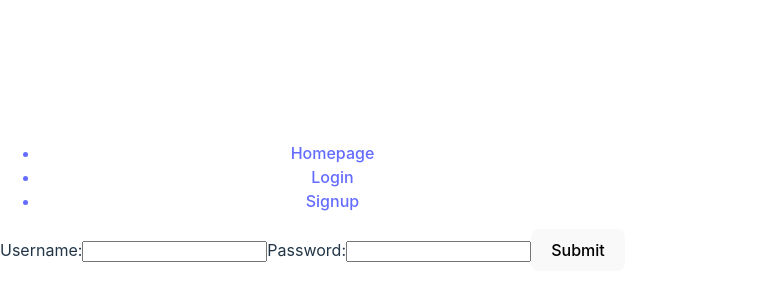
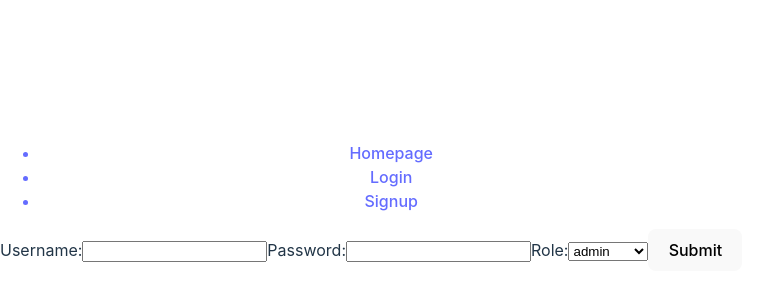
Before and after one commit to sedratiaziz/sadeed-frontend, a React (Vite) app: page /signup in a window 1280 px wide. Shown: the part 202-502 px from the top of the page, without its empty margins (0-784 px from the left). Built offline with nearby package versions, Linux system fonts and the light colour scheme.

Commit message:
enabled auth, and added conditional rendering

```diff
--- a/src/App.jsx
+++ b/src/App.jsx
@@ -20,15 +20,17 @@ function App() {
       <Navbar/>
       <Routes>
         {/* removed validation temporarily to develop the UI without limitations, un-comment it when done */}
-        <Route path="/" element={<Homepage/>} />
+        {/* <Route path="/" element={<Homepage/>} />
         <Route path="/concept-details" element={<ConceptDetails/>} />
         <Route path="/add-concept" element={<AddConcept/>} />
         <Route path="/signup" element={<Signup/>} />
-        <Route path="/login" element={<Login/>} />
+        <Route path="/login" element={<Login/>} /> */}
 
-        {/* <Route path="/" element={<ValidateIsLoggedIn><Homepage/></ValidateIsLoggedIn>}/>
+        <Route path="/" element={<ValidateIsLoggedIn><Homepage/></ValidateIsLoggedIn>}/>
+        <Route path="/concept-details" element={<ValidateIsLoggedIn><ConceptDetails/></ValidateIsLoggedIn>} />
+        <Route path="/add-concept" element={<ValidateIsLoggedIn><AddConcept/></ValidateIsLoggedIn>} />
         <Route path="/signup" element={<ValidateIsLoggedOut><Signup/></ValidateIsLoggedOut>}/>
-        <Route path="/login" element={<ValidateIsLoggedOut><Login/></ValidateIsLoggedOut>}/> */}
+        <Route path="/login" element={<ValidateIsLoggedOut><Login/></ValidateIsLoggedOut>}/>
       </Routes>
     </>
   )
--- a/src/pages/AddConcept.jsx
+++ b/src/pages/AddConcept.jsx
@@ -51,9 +51,10 @@ function AddConcept() {
     const navigate = useNavigate()
 
     let [formData, setFormData] = useState({
-        teamName: '',
+        title: '',
         managers: [],
         operationals: [],
+        description: '',
     })
 
     let [checkboxState, setCheckboxState] = useState([])
@@ -73,9 +74,10 @@ function AddConcept() {
 
     navigate('/')
     setFormData({
-        teamName: '',
+        title: '',
         managers: [],
         operationals: [],
+        description: '',
     })
 }
 
@@ -106,7 +108,7 @@ console.log(formData)
                         <Typography variant="h5" component="div">
                                 Title:
                         </Typography>
-                        <TextField required onChange={handleChange} name='teamName' value={formData.teamName} label="Your Concept's Title" variant="filled" />
+                        <TextField required onChange={handleChange} name='title' value={formData.title} label="Your Concept's Title" variant="filled" />
                     </Box>
 
                     <Box component="div" sx={{ display: 'flex', alignItems: 'center', justifyContent: 'space-around', p: 2, border: '1px dashed grey' }}>
@@ -135,7 +137,7 @@ console.log(formData)
                         <Typography variant="h5" component="div">
                                 Description:
                         </Typography>
-                        <TextField onChange={handleChange} name='teamName' value={formData.teamName} label="Description (optional)" variant="filled" />
+                        <TextField onChange={handleChange} name='description' value={formData.description} label="Description (optional)" variant="filled" />
                     </Box>
 
                     <Button type='submit' size='large' variant="contained"
--- a/src/pages/ConceptDetails.jsx
+++ b/src/pages/ConceptDetails.jsx
@@ -9,12 +9,18 @@ import Button from '@mui/material/Button';
 import FormGroup from '@mui/material/FormGroup';
 import FormControlLabel from '@mui/material/FormControlLabel';
 import Checkbox from '@mui/material/Checkbox';
+import { authContext } from '../context/AuthContext';
 
 function ConceptDetails() {
+    const {user} = useContext(authContext)
+
     let [status, setStatus] = useState(true)
     let [currentStatus, setCurrentStatus] = useState(true)
     let [voteCount, setVoteCount] = useState(0)
     let [voteResult, setVoteResult] = useState('')
+
+    let [approve, setApprove] = useState(false)
+    let [disApprove, setDisapprove] = useState(false)
 
     // dummy data for presentation:
   let [data, setData] = useState([
@@ -60,17 +66,26 @@ function ConceptDetails() {
   ])
 
 
-  const handleChange = ()=> {
-    setStatus(currentStatus => !currentStatus)
+//   const handleChange = ()=> {
+//     setStatus(currentStatus => !currentStatus)
 
-    if (status === true) {
-        setVoteCount(voteCount + 1)
+//     if (status === true) {
+//         setVoteCount(voteCount + 1)
+//     }
+
+//     console.log(status)
+//     console.log(voteCount)
+//   }
+
+const handleApprove = () => {
+    setApprove(true)
+    setDisapprove(false)
 }
 
-    console.log(status)
-    console.log(voteCount)
+const handleDisapprove = () => {
+    setDisapprove(true)
+    setApprove(false)
 }
-
 
 //  MUI
     const [anchorEl, setAnchorEl] = useState(null);
@@ -140,10 +155,21 @@ function ConceptDetails() {
 
             <Box component='div' sx={{ p: 2, border: '1px dashed grey' }}>
                 <Box component="div" sx={{ display: 'flex', alignItems: 'center', p: 2, border: '1px dashed grey' }}>
+                    { user.role === "admin" &&
                     <Typography variant="h2" component="div">
                         Team
                     </Typography>
+                    }
+
+                    { user.role === "manager" &&
+                    <Typography variant="h2" component="div">
+                        Decision
+                    </Typography>
+                    }
                 </Box>
+
+                <Box component="div" sx={{ display: 'flex', alignItems: 'center', justifyContent: 'space-around', p: 2, border: '1px dashed grey' }}>
+                    { user.role === "admin" &&
                     <Box component="div" sx={{ display: 'flex', alignItems: 'center', justifyContent: 'space-around', p: 2, border: '1px dashed grey' }}>
                     <Typography variant="h5" component="div">
                         Status: Approved
@@ -172,7 +198,9 @@ function ConceptDetails() {
                         horizontal: 'left',
                         }}
                     >
-                    {data2.map((oneData)=>
+
+                    {
+                        data2.map((oneData)=>
                             <MenuItem key={oneData.id} onClick={handleClose} sx={{paddingTop: '15px', paddingBottom: '15px'}}>
                                 <Typography sx={{fontWeight: 700}}>
                                     <Typography>
@@ -187,16 +215,17 @@ function ConceptDetails() {
                                 </Typography>
                             </MenuItem>
                     )}
+
                     </Menu>
-                    {/* <FormGroup sx={{display: 'flex', flexDirection: 'column'}}>
-                        {data2.map((oneData)=>
-                            <FormControlLabel key={oneData.id} control={<Checkbox onChange={handleChange} />} label={oneData.name} />
-                        )}
+                    </Box>
+                    }
 
-                        How to know if the input is checked or not
-                        How to know how MANY inputs are checked
+                    {user.role === "manager" &&
+                    <FormGroup sx={{display: 'flex', flexDirection: 'row'}}>
+                            <FormControlLabel control={<Checkbox onChange={handleApprove} checked={approve} />} label="Approve" />
+                            <FormControlLabel control={<Checkbox onChange={handleDisapprove} checked={disApprove} />} label="Disapprove" />
+                    </FormGroup> }
 
-                    </FormGroup> */}
                 </Box>
             </Box>
 
--- a/src/pages/Homepage.jsx
+++ b/src/pages/Homepage.jsx
@@ -3,8 +3,7 @@ import { authContext } from '../context/AuthContext'
 import { Link } from "react-router"
 import axios from 'axios'
 
-  // I currently commented line 7 since i disabled the login validatores in App.jsx, un-comment it when validators are re-enabled
-  // const {user} = useContext(authContext)
+
 
 import '../../public/styles/Homepage.css'
 
@@ -16,6 +15,8 @@ import Button from '@mui/material/Button';
 import Typography from '@mui/material/Typography';
 
 function Homepage() {
+
+  const {user} = useContext(authContext)
 
   // dummy data for presentation:
   let [data, setData] = useState([
@@ -51,7 +52,8 @@ function Homepage() {
         <section className="homepage-section">
           <div className="container">
                   <div className="">
-                      <h1>Welcome, Name!</h1>
+                      <h1>Welcome, {user.username}!</h1>
+                      <h1>Your role is: {user.role}</h1>
                   </div>
 
                   <div className="">
@@ -84,6 +86,8 @@ function Homepage() {
                       </div>
                   </div>
 
+                  {user.role === "admin" &&
+
                   <div className=''>
                     <Link to='/add-concept'>
                       <Button size='large' variant="contained"
@@ -95,6 +99,7 @@ function Homepage() {
                       >Add New Concept</Button>
                     </Link>
                   </div>
+                  }
           </div>
         </section>
   )
--- a/src/pages/Signup.jsx
+++ b/src/pages/Signup.jsx
@@ -4,9 +4,12 @@ import { useNavigate } from 'react-router'
 
 function Signup() {
 
+  const role = ["admin", "manager", "employee"]
+
     const [formData, setFormData] = useState({
         username:"",
-        password:""
+        password:"",
+        role: "admin",
     })
 
     const navigate = useNavigate()
@@ -48,6 +51,21 @@ function Signup() {
          onChange={handleChange}
           />
 
+        <label htmlFor="role">Role:</label>
+        <select
+         type="text"
+         name='role'
+         id='role'
+         value={formData.role}
+         onChange={handleChange}
+        >
+          {role.map((oneRole)=>
+            <option value={oneRole}>
+              {oneRole}
+            </option>
+          )}
+        </select>
+
           <button>Submit</button>
       </form>
     </div>
```
Lines whose indentation alone changed are shown as unchanged.
